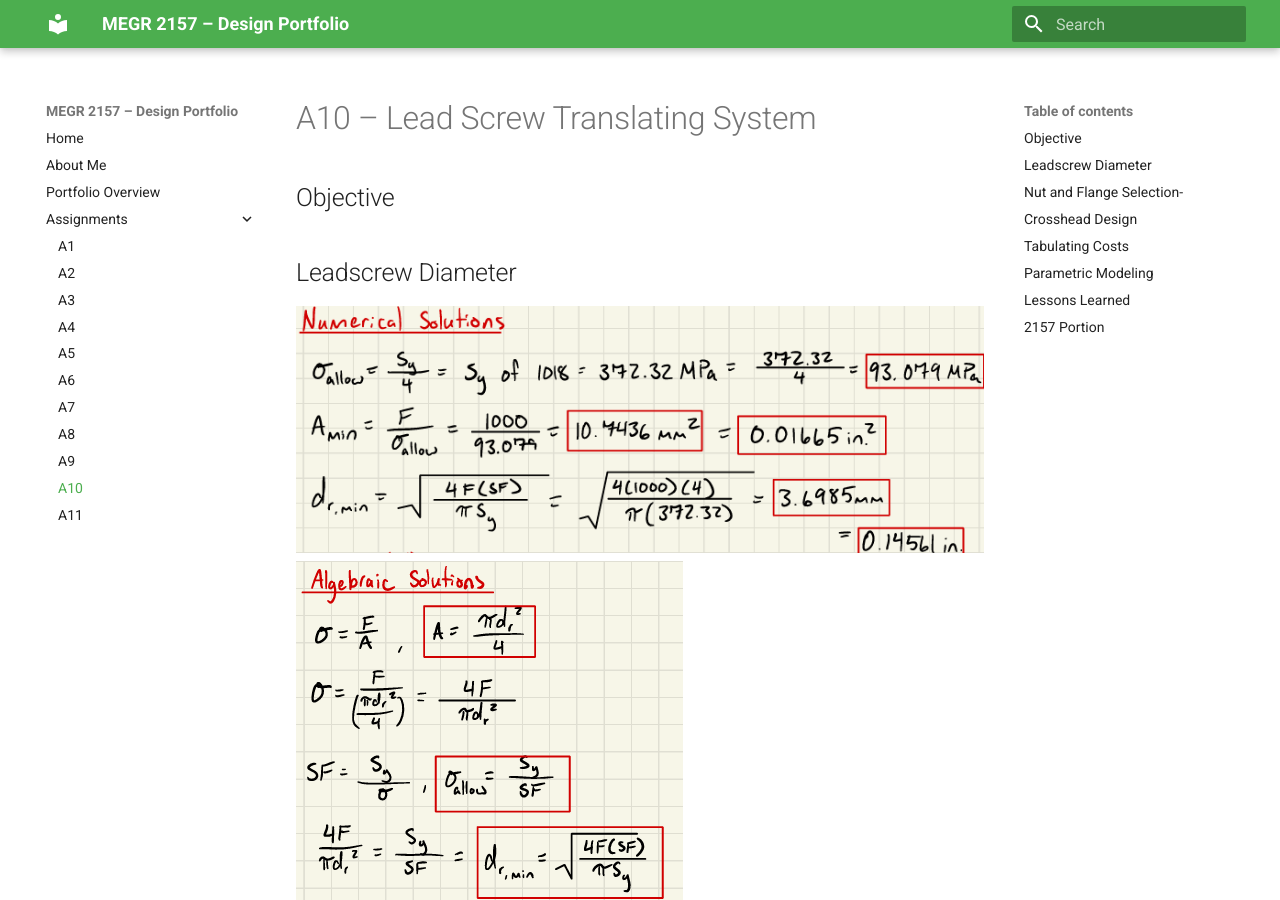
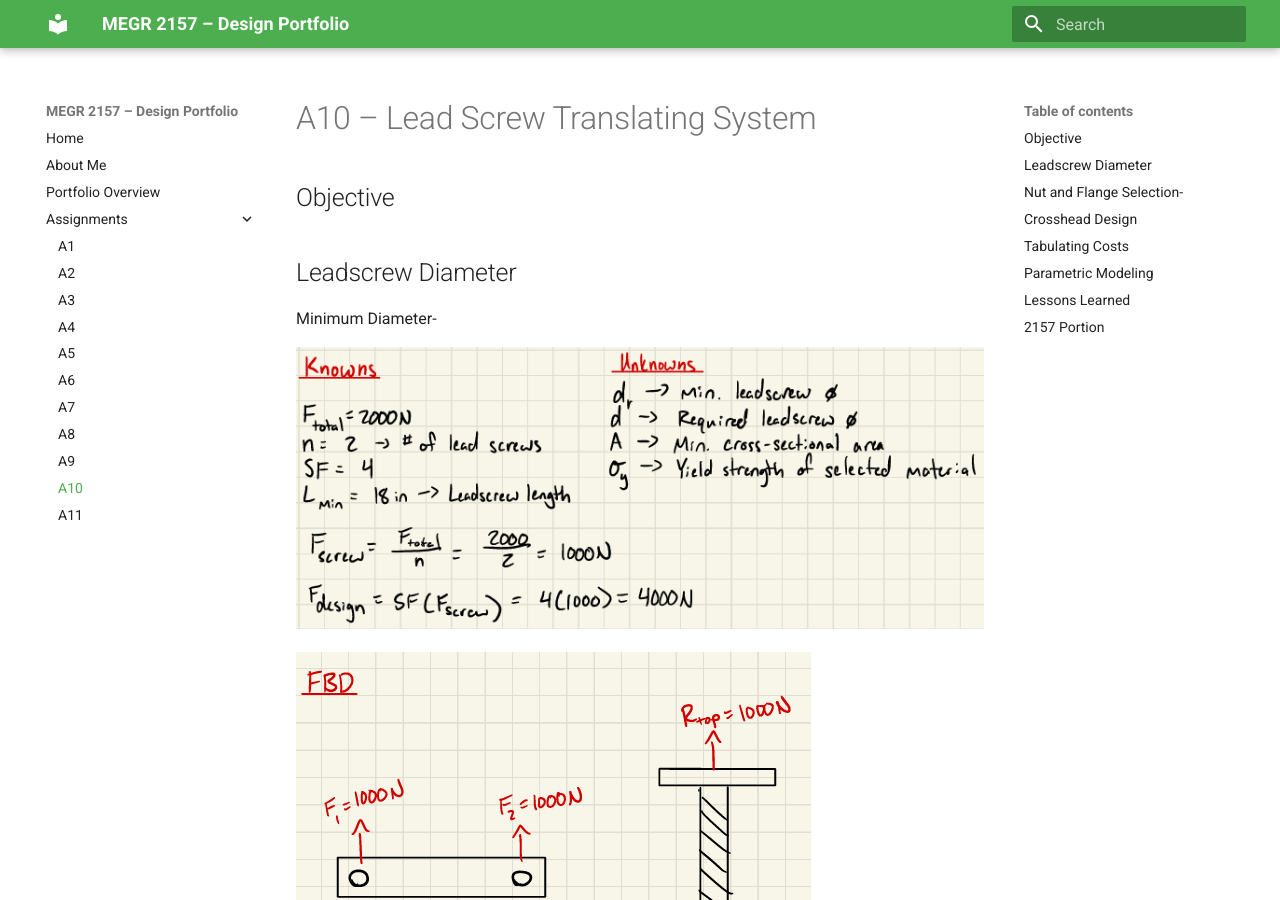
Before and after one commit to Taylor-Rockefeller-Portfolio/megr2157-portfolio, an MkDocs documentation site: the page built from docs/assignments/A10/index.md, in a window 1280 px wide and 900 px high. Built offline with MkDocs 1.6.1 and Material for MkDocs 9.7.7, drawn with Linux system fonts in a browser that asks for light colours.

Commit message:
Update index.md

```diff
--- a/docs/assignments/A10/index.md
+++ b/docs/assignments/A10/index.md
@@ -3,12 +3,24 @@
 ## Objective
 
 ## Leadscrew Diameter
+
+
+Minimum Diameter-
+
+![](leadscrew_diameter(4).png)
+
+
+![](leadscrew_diameter(3).png)
+
+
+![](leadscrew_diameter(2).png)
+
+
 ![](leadscrew_diameter(1).png)
-![](leadscrew_diameter(2).png)
-![](leadscrew_diameter(3).png)
-![](leadscrew_diameter(4).png)
+
+
 ![](initial_leadscrew.png)
-Minimum Diameter-
+
 
 Rotational Speed Range-
 ![](Rotational_speed(1).png)
```
